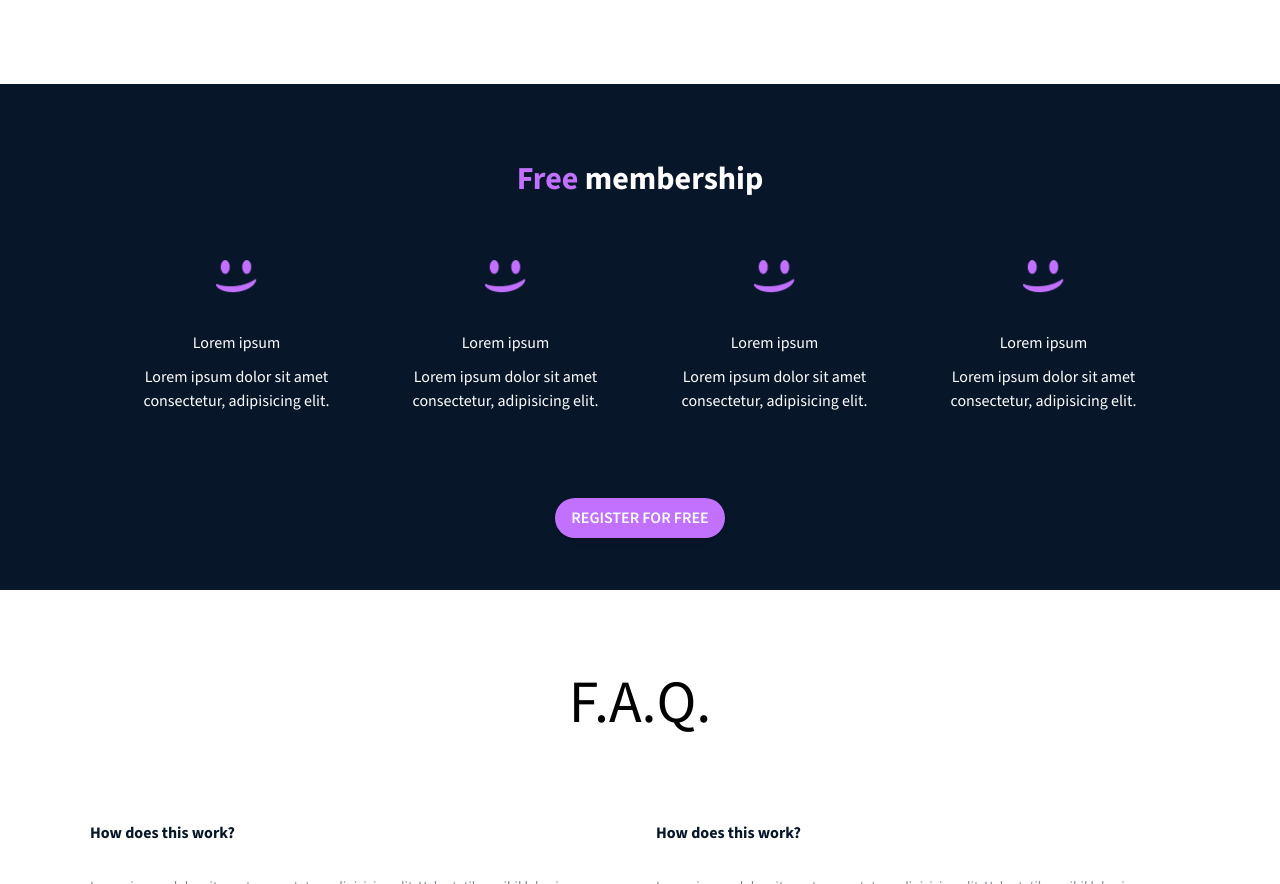
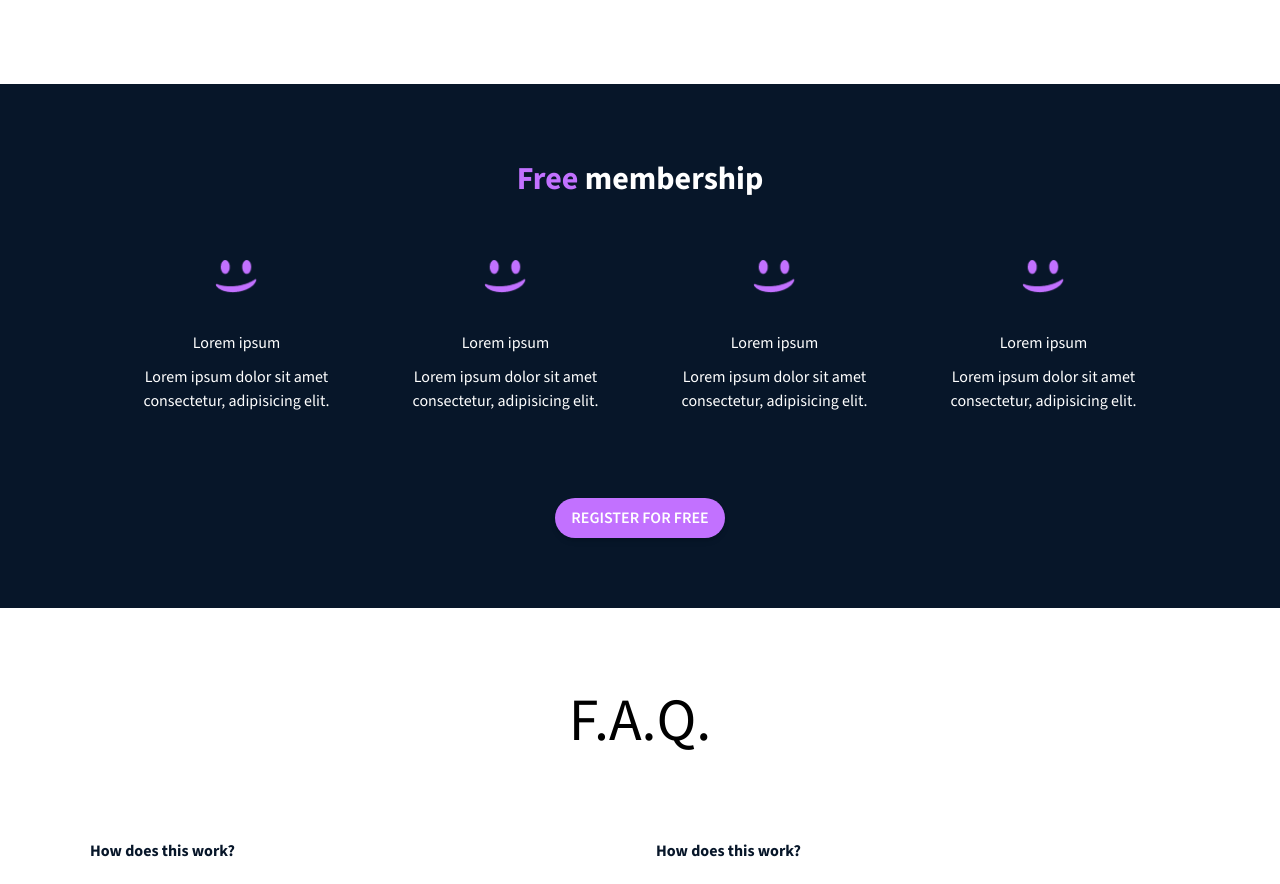
Before and after one commit to vehktaur/smile_school, a website: page public/index.html in a window 1280 px wide. Shown: the part 1975-2859 px from the top of the page. Drawn offline with nearby package versions, Linux system fonts and the light colour scheme.

Commit message:
change membership padding

```diff
--- a/public/custom.css
+++ b/public/custom.css
@@ -189,7 +189,7 @@ q {
 }
 
 .membership {
-  padding-block: 4.38rem 3.25rem;
+  padding-block: 4.38rem;
 }
 
 .membership h2 {
```
